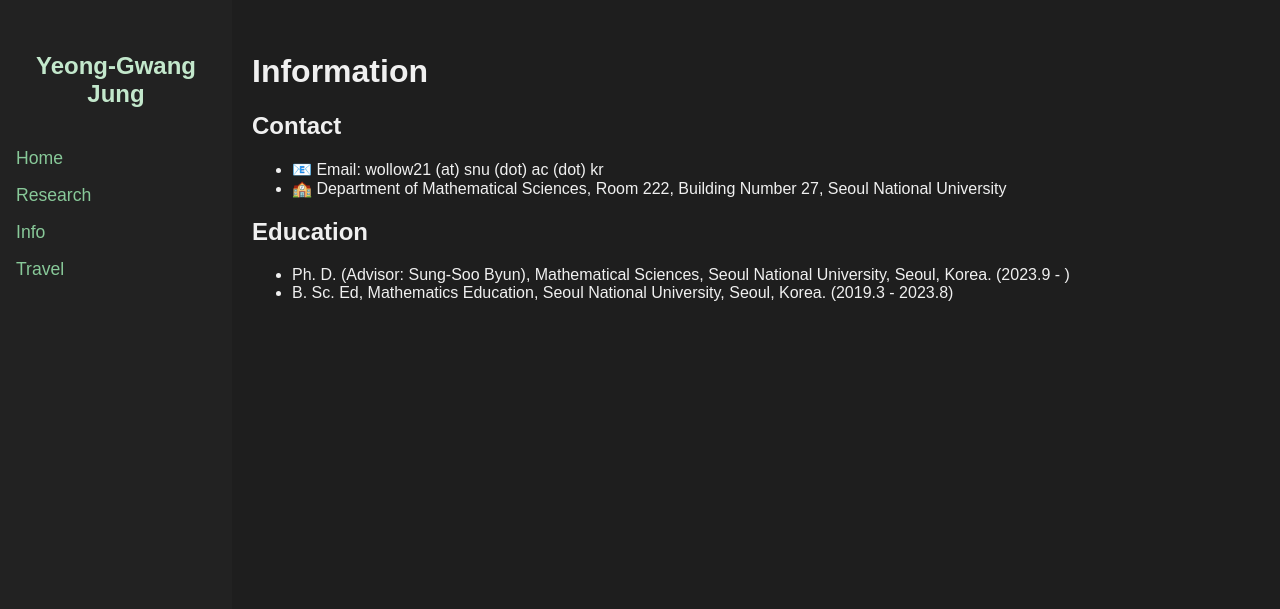
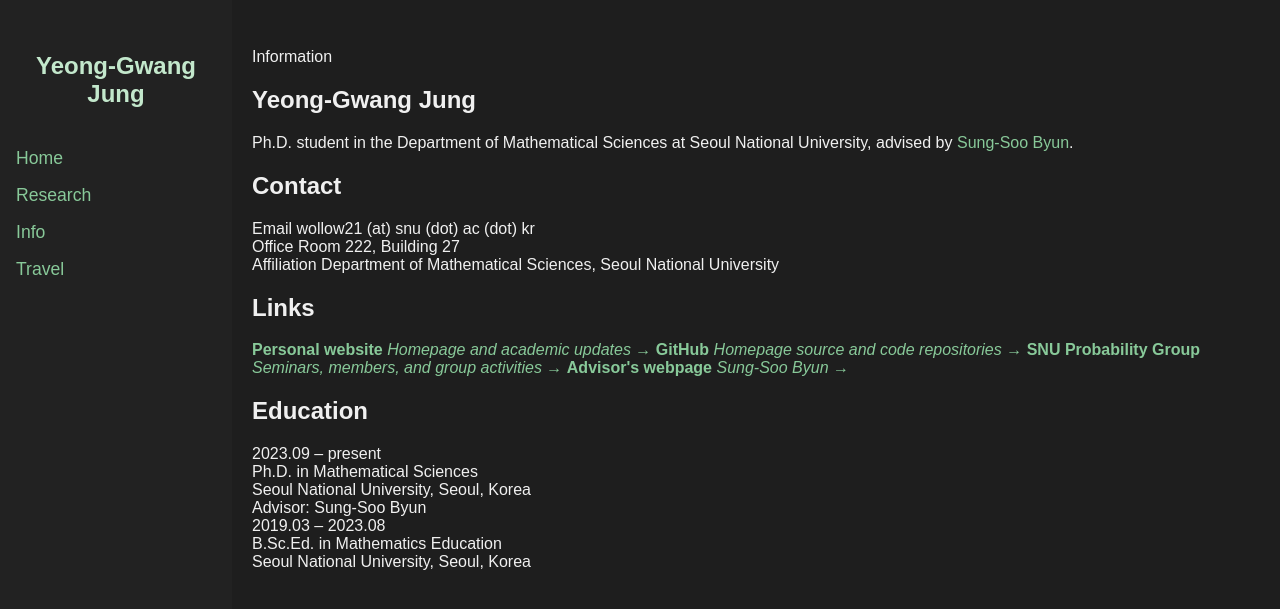
Before and after one commit to y-gJung/y-gJung.github.io, a Jekyll site: the page built from info.md, in a window 1280 px wide. Shown: the top 609 px of the page. Built offline with Jekyll 4.4.1, drawn with Linux system fonts in a browser that asks for light colours.

Commit message:
Update info.md

```diff
--- a/info.md
+++ b/info.md
@@ -3,18 +3,114 @@ layout: default
 title: Information
 ---
 
-# Information
-<!--
-## Curriculum Vitae
+<section class="info-page">
+  <header class="info-intro">
+    <p class="eyebrow">Information</p>
+    <h1>Yeong-Gwang Jung</h1>
+    <p class="lead">
+      Ph.D. student in the Department of Mathematical Sciences at Seoul National University,
+      advised by <a href="https://sites.google.com/view/sungsoobyun">Sung-Soo Byun</a>.
+    </p>
+  </header>
 
-You can view or download my CV [here](cv.pdf).
--->
-## Contact
+  <section class="info-section">
+    <h2>Contact</h2>
+    <div class="compact-list">
+      <div class="compact-item">
+        <span class="compact-label">Email</span>
+        <span class="compact-value">wollow21 (at) snu (dot) ac (dot) kr</span>
+      </div>
+      <div class="compact-item">
+        <span class="compact-label">Office</span>
+        <span class="compact-value">Room 222, Building 27</span>
+      </div>
+      <div class="compact-item">
+        <span class="compact-label">Affiliation</span>
+        <span class="compact-value">Department of Mathematical Sciences, Seoul National University</span>
+      </div>
+    </div>
+  </section>
 
-- 📧 Email: wollow21 (at) snu (dot) ac (dot) kr
-- 🏫 Department of Mathematical Sciences, Room 222, Building Number 27, Seoul National University
+  <section class="info-section">
+    <h2>Links</h2>
+    <div class="link-stack">
+      <a class="link-card" href="https://y-gjung.github.io/">
+        <span>
+          <strong>Personal website</strong>
+          <em>Homepage and academic updates</em>
+        </span>
+        <span class="link-arrow">&rarr;</span>
+      </a>
 
-## Education
+      <a class="link-card" href="https://github.com/y-gjung">
+        <span>
+          <strong>GitHub</strong>
+          <em>Homepage source and code repositories</em>
+        </span>
+        <span class="link-arrow">&rarr;</span>
+      </a>
 
-- Ph. D. (Advisor: Sung-Soo Byun), Mathematical Sciences, Seoul National University, Seoul, Korea. (2023.9 - )
-- B. Sc. Ed, Mathematics Education, Seoul National University, Seoul, Korea. (2019.3 - 2023.8)
+      <a class="link-card" href="https://sites.google.com/view/snuprob/home?authuser=0">
+        <span>
+          <strong>SNU Probability Group</strong>
+          <em>Seminars, members, and group activities</em>
+        </span>
+        <span class="link-arrow">&rarr;</span>
+      </a>
+
+      <a class="link-card" href="https://sites.google.com/view/sungsoobyun">
+        <span>
+          <strong>Advisor's webpage</strong>
+          <em>Sung-Soo Byun</em>
+        </span>
+        <span class="link-arrow">&rarr;</span>
+      </a>
+
+      <!--
+      Add more links here when ready. For example:
+
+      <a class="link-card" href="YOUR_GOOGLE_SCHOLAR_URL">
+        <span>
+          <strong>Google Scholar</strong>
+          <em>Publications and citations</em>
+        </span>
+        <span class="link-arrow">&rarr;</span>
+      </a>
+
+      <a class="link-card" href="YOUR_ORCID_URL">
+        <span>
+          <strong>ORCID</strong>
+          <em>Researcher identifier</em>
+        </span>
+        <span class="link-arrow">&rarr;</span>
+      </a>
+
+      <a class="link-card" href="YOUR_ARXIV_URL">
+        <span>
+          <strong>arXiv</strong>
+          <em>Preprints and manuscripts</em>
+        </span>
+        <span class="link-arrow">&rarr;</span>
+      </a>
+      -->
+    </div>
+  </section>
+
+  <section class="info-section">
+    <h2>Education</h2>
+    <div class="timeline simple-timeline">
+      <div class="timeline-item">
+        <div class="timeline-date">2023.09 &ndash; present</div>
+        <div class="timeline-title">Ph.D. in Mathematical Sciences</div>
+        <div class="timeline-meta">Seoul National University, Seoul, Korea</div>
+        <div class="timeline-note">Advisor: Sung-Soo Byun</div>
+      </div>
+
+      <div class="timeline-item">
+        <div class="timeline-date">2019.03 &ndash; 2023.08</div>
+        <div class="timeline-title">B.Sc.Ed. in Mathematics Education</div>
+        <div class="timeline-meta">Seoul National University, Seoul, Korea</div>
+      </div>
+    </div>
+  </section>
+</section>
```
